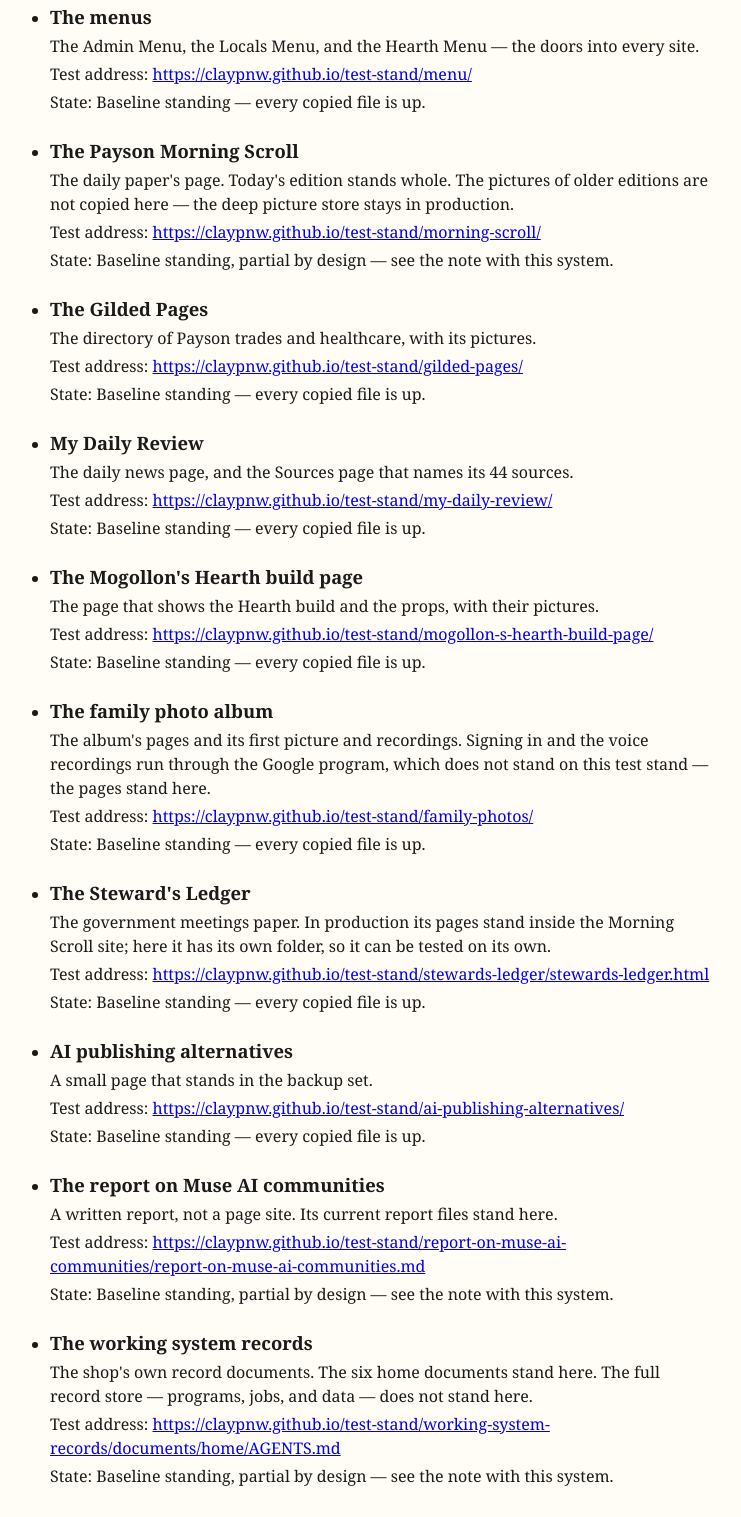
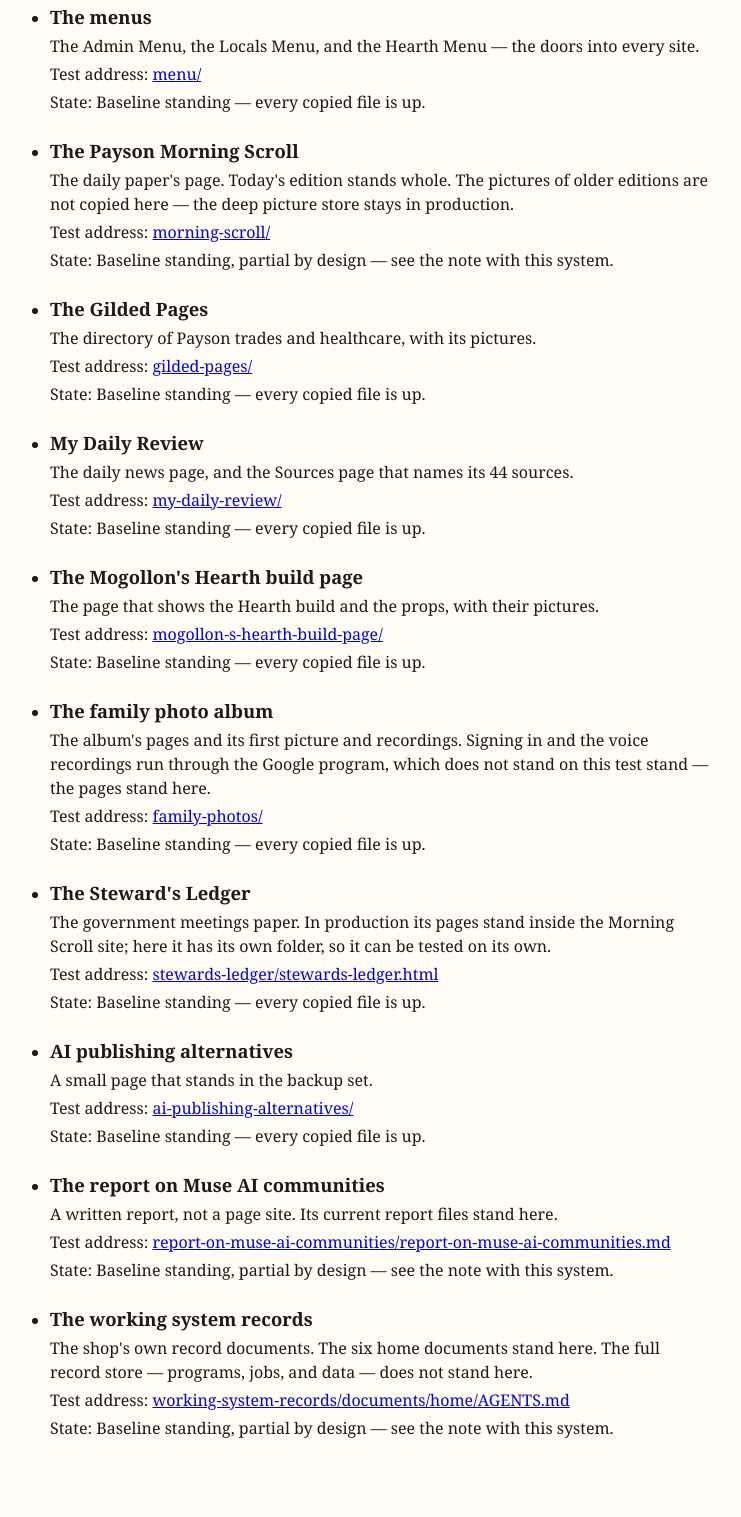
Before and after one commit to claypnw/test-stand, a plain HTML site: page index.html in a window 1280 px wide. Shown: the part 201-1718 px from the top of the page, without its empty margins (278-1019 px from the left). After the commit the page ends 1673 px from the top, so only its background shows below. Drawn offline with Linux system fonts and the light colour scheme.

Commit message:
Test stand pages: link among themselves by relative links after the Cloudflare move

```diff
--- a/index.html
+++ b/index.html
@@ -23,61 +23,61 @@ tested thing moves to production.</p>
 <li>
 <h2>The menus</h2>
 <p>The Admin Menu, the Locals Menu, and the Hearth Menu — the doors into every site.</p>
-<p>Test address: <a href="https://claypnw.github.io/test-stand/menu/">https://claypnw.github.io/test-stand/menu/</a></p>
+<p>Test address: <a href="menu/">menu/</a></p>
 <p>State: Baseline standing — every copied file is up.</p>
 </li>
 <li>
 <h2>The Payson Morning Scroll</h2>
 <p>The daily paper's page. Today's edition stands whole. The pictures of older editions are not copied here — the deep picture store stays in production.</p>
-<p>Test address: <a href="https://claypnw.github.io/test-stand/morning-scroll/">https://claypnw.github.io/test-stand/morning-scroll/</a></p>
+<p>Test address: <a href="morning-scroll/">morning-scroll/</a></p>
 <p>State: Baseline standing, partial by design — see the note with this system.</p>
 </li>
 <li>
 <h2>The Gilded Pages</h2>
 <p>The directory of Payson trades and healthcare, with its pictures.</p>
-<p>Test address: <a href="https://claypnw.github.io/test-stand/gilded-pages/">https://claypnw.github.io/test-stand/gilded-pages/</a></p>
+<p>Test address: <a href="gilded-pages/">gilded-pages/</a></p>
 <p>State: Baseline standing — every copied file is up.</p>
 </li>
 <li>
 <h2>My Daily Review</h2>
 <p>The daily news page, and the Sources page that names its 44 sources.</p>
-<p>Test address: <a href="https://claypnw.github.io/test-stand/my-daily-review/">https://claypnw.github.io/test-stand/my-daily-review/</a></p>
+<p>Test address: <a href="my-daily-review/">my-daily-review/</a></p>
 <p>State: Baseline standing — every copied file is up.</p>
 </li>
 <li>
 <h2>The Mogollon's Hearth build page</h2>
 <p>The page that shows the Hearth build and the props, with their pictures.</p>
-<p>Test address: <a href="https://claypnw.github.io/test-stand/mogollon-s-hearth-build-page/">https://claypnw.github.io/test-stand/mogollon-s-hearth-build-page/</a></p>
+<p>Test address: <a href="mogollon-s-hearth-build-page/">mogollon-s-hearth-build-page/</a></p>
 <p>State: Baseline standing — every copied file is up.</p>
 </li>
 <li>
 <h2>The family photo album</h2>
 <p>The album's pages and its first picture and recordings. Signing in and the voice recordings run through the Google program, which does not stand on this test stand — the pages stand here.</p>
-<p>Test address: <a href="https://claypnw.github.io/test-stand/family-photos/">https://claypnw.github.io/test-stand/family-photos/</a></p>
+<p>Test address: <a href="family-photos/">family-photos/</a></p>
 <p>State: Baseline standing — every copied file is up.</p>
 </li>
 <li>
 <h2>The Steward's Ledger</h2>
 <p>The government meetings paper. In production its pages stand inside the Morning Scroll site; here it has its own folder, so it can be tested on its own.</p>
-<p>Test address: <a href="https://claypnw.github.io/test-stand/stewards-ledger/stewards-ledger.html">https://claypnw.github.io/test-stand/stewards-ledger/stewards-ledger.html</a></p>
+<p>Test address: <a href="stewards-ledger/stewards-ledger.html">stewards-ledger/stewards-ledger.html</a></p>
 <p>State: Baseline standing — every copied file is up.</p>
 </li>
 <li>
 <h2>AI publishing alternatives</h2>
 <p>A small page that stands in the backup set.</p>
-<p>Test address: <a href="https://claypnw.github.io/test-stand/ai-publishing-alternatives/">https://claypnw.github.io/test-stand/ai-publishing-alternatives/</a></p>
+<p>Test address: <a href="ai-publishing-alternatives/">ai-publishing-alternatives/</a></p>
 <p>State: Baseline standing — every copied file is up.</p>
 </li>
 <li>
 <h2>The report on Muse AI communities</h2>
 <p>A written report, not a page site. Its current report files stand here.</p>
-<p>Test address: <a href="https://claypnw.github.io/test-stand/report-on-muse-ai-communities/report-on-muse-ai-communities.md">https://claypnw.github.io/test-stand/report-on-muse-ai-communities/report-on-muse-ai-communities.md</a></p>
+<p>Test address: <a href="report-on-muse-ai-communities/report-on-muse-ai-communities.md">report-on-muse-ai-communities/report-on-muse-ai-communities.md</a></p>
 <p>State: Baseline standing, partial by design — see the note with this system.</p>
 </li>
 <li>
 <h2>The working system records</h2>
 <p>The shop's own record documents. The six home documents stand here. The full record store — programs, jobs, and data — does not stand here.</p>
-<p>Test address: <a href="https://claypnw.github.io/test-stand/working-system-records/documents/home/AGENTS.md">https://claypnw.github.io/test-stand/working-system-records/documents/home/AGENTS.md</a></p>
+<p>Test address: <a href="working-system-records/documents/home/AGENTS.md">working-system-records/documents/home/AGENTS.md</a></p>
 <p>State: Baseline standing, partial by design — see the note with this system.</p>
 </li>
 </ul>
```
